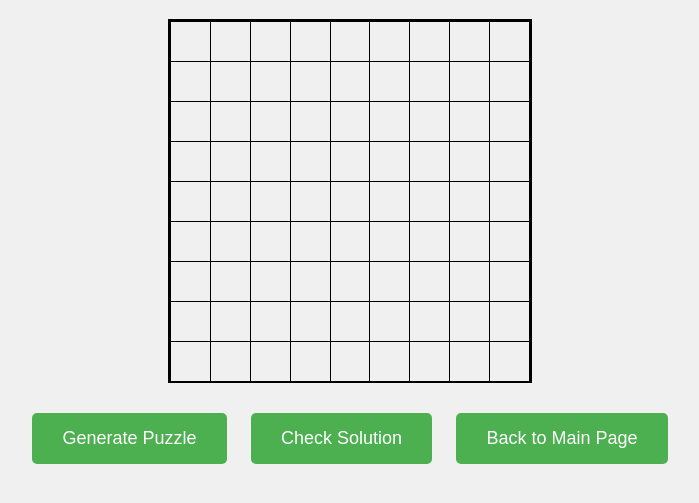
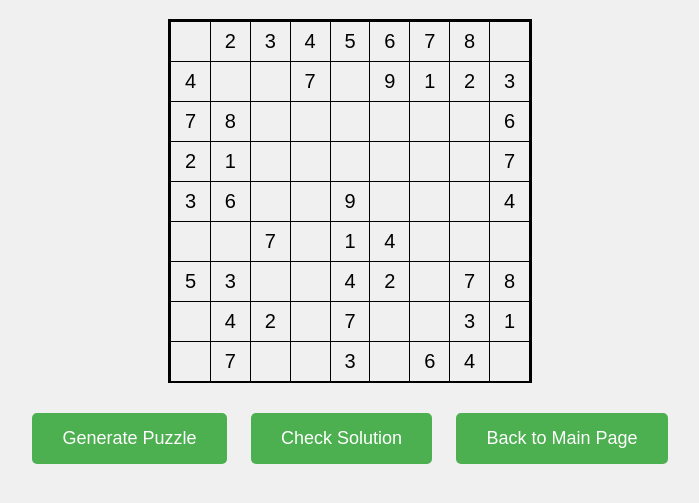
Before and after one commit to neurogenai/neurogenai.github.io, a plain HTML site: page sudoku.html in a window 1280 px wide. Shown: the part 61-564 px from the top of the page, without its empty margins (290-989 px from the left). Drawn offline with Linux system fonts and the light colour scheme.

Commit message:
Update sudoku.html

```diff
--- a/sudoku.html
+++ b/sudoku.html
@@ -155,6 +155,9 @@
             }
             return true;
         }
+        window.onload = function() {
+            generatePuzzle();
+        };
     </script>
 </body>
 </html>
```
